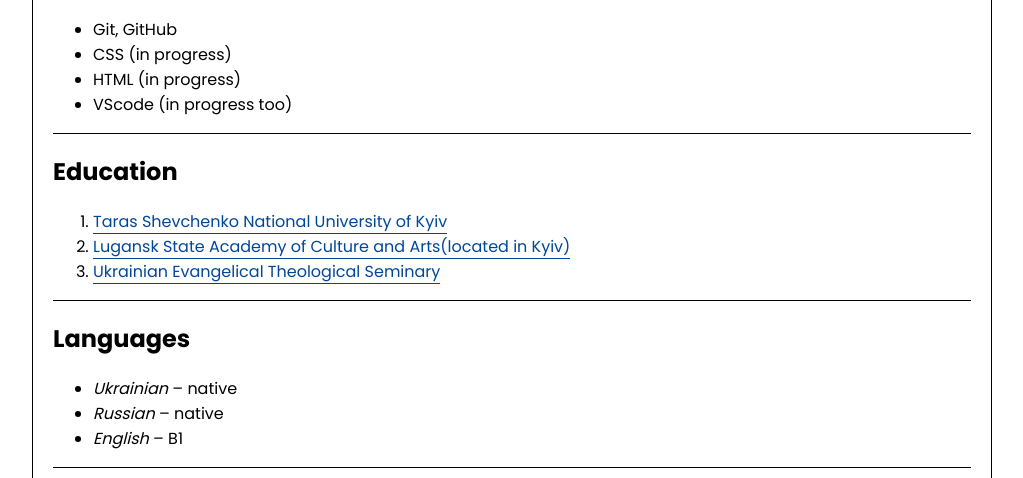
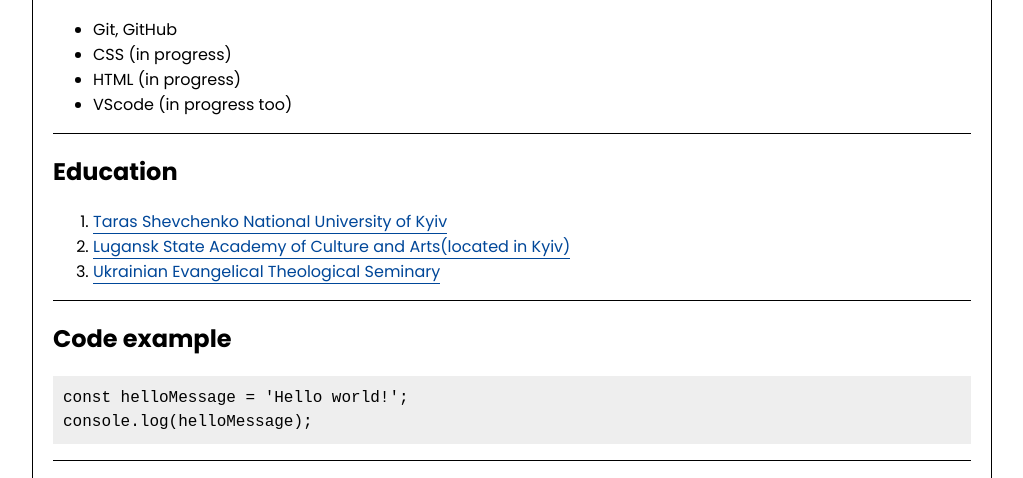
Before and after one commit to egor-piatetskyi/rsschool-cv, a plain HTML site: page index.html in a window 1280 px wide. Shown: the part 772-1250 px from the top of the page, without its empty margins (128-1151 px from the left). Drawn offline with Linux system fonts and the light colour scheme.

Commit message:
feat: add code example

```diff
--- a/css/style.css
+++ b/css/style.css
@@ -70,3 +70,12 @@ section {
     text-align: center;
     list-style-type: none;
 }
+
+pre {
+    padding: 10px;
+
+    font-size: 16px;
+    line-height: 24px;
+
+    background-color: #eee;
+}
--- a/index.html
+++ b/index.html
@@ -87,12 +87,17 @@
                         <a href="http://uets.net/">Ukrainian Evangelical Theological Seminary</a>
                     </li>
                 </ol>
+            </section>
 
+            <section>
+                <h2 id="languages">Code example</h2>
+
+                <pre><code>const helloMessage = 'Hello world!';
+console.log(helloMessage);</code></pre>
             </section>
 
             <section>
                 <h2 id="languages">Languages</h2>
-
 
                 <ul>
                     <li><em>Ukrainian</em> – native</li>
```
